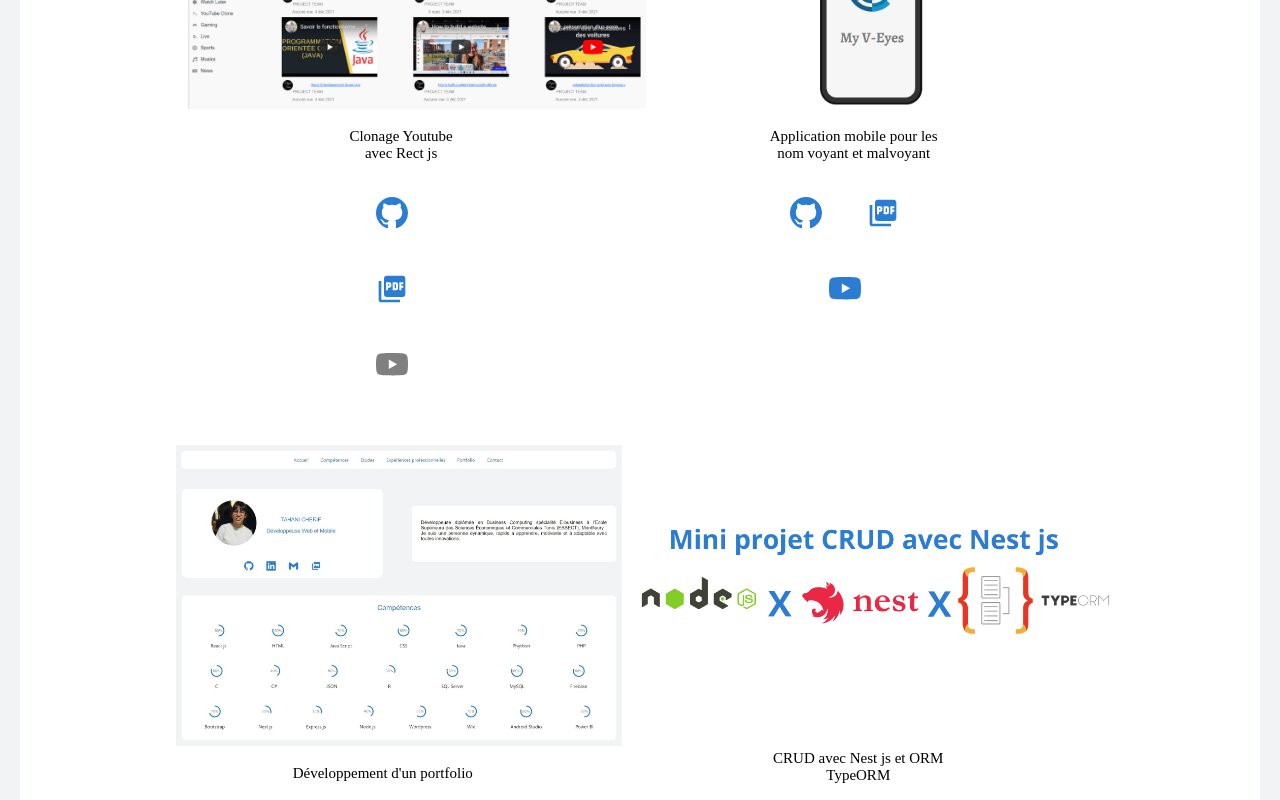
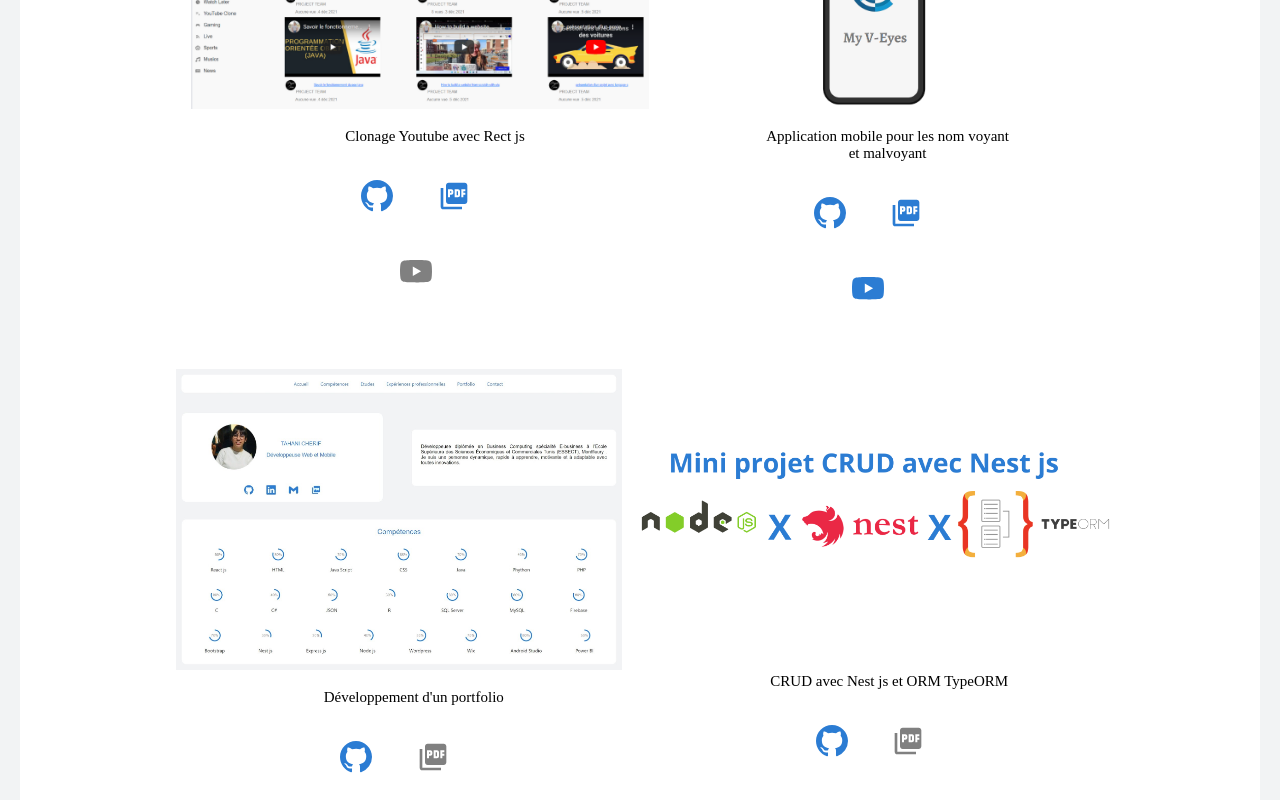
Before and after one commit to tahani-cherif/portfolio, a React (Create React App) app: page / in a window 1280 px wide. Shown: the part 1880-2680 px from the top of the page. Built offline with nearby package versions, Linux system fonts and the light colour scheme.

Commit message:
git commit -m

```diff
--- a/src/projet/projet.css
+++ b/src/projet/projet.css
@@ -21,7 +21,7 @@ img{
     padding: 20px;
 }
 .textprojet{
-    margin-right: 288px;
+    margin-right: 226px;
     font-size: 15px;
     font-style: revert;
     font-family: auto;
@@ -66,7 +66,7 @@ button{
     height: 35px;
 }
 .href{
-    margin-right: 306px;
+    margin-right: 265px;
 }
 
 @media (max-width: 768px){
```
Also changed, not shown: public/projetexpress.png.
